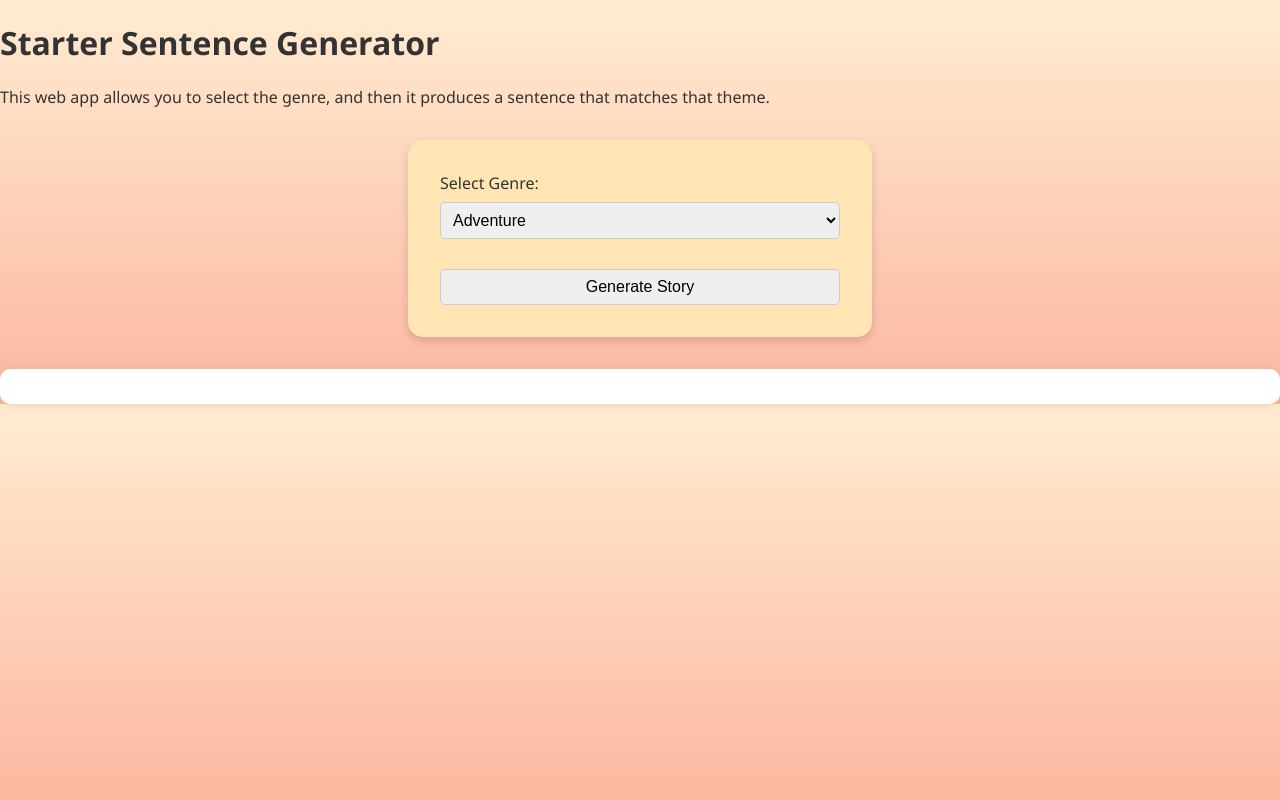
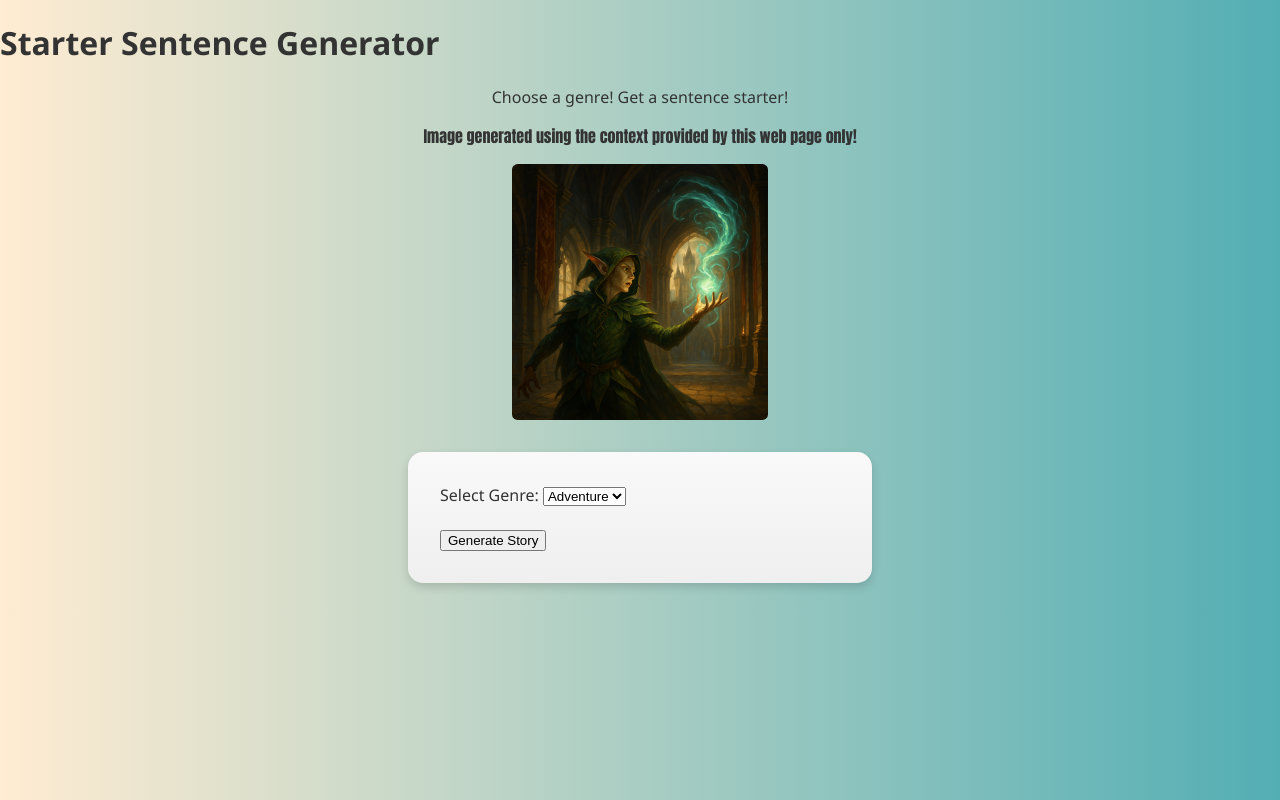
Before and after one commit to dkareti/text-story-generator, a Flask app: page / in a window 1280 px wide. Run offline with Flask 3, Linux system fonts and the light colour scheme.

Commit message:
Added an image and formating for the app

```diff
--- a/app/main.py
+++ b/app/main.py
@@ -40,7 +40,7 @@ def generate_story(genre):
     setting = random.choice(genre_data["settings"])
     goal = random.choice(genre_data["goals"])
 
-    return f"Genre: {genre.strip().capitalize()}; {selection} there was {character} {setting} who {goal}."
+    return f"{selection} there was {character} {setting} who {goal}."
 
 # Logging setup
 logging.basicConfig(level=logging.INFO)
--- a/app/static/style.css
+++ b/app/static/style.css
@@ -1,6 +1,12 @@
+:root{
+    --off-white: #f9f9f9;
+    --light-blue: #007acc;
+    --beige: #efefef;
+}
+
 body{
     font-family: 'Segoe UI', Tahoma, Geneva, Verdana, sans-serif;
-    background: linear-gradient(#ffecd2, #fcb69f);
+    background: linear-gradient(to right,#ffecd2, #53aeb4);
     color: #333;
     margin: 0;
     padding: 0;
@@ -13,12 +19,52 @@ form {
     padding: 2em;
     width: 60%;
     max-width: 400px;
-    background-color: #ffe5b4;
+    text-decoration: solid;
+    background: linear-gradient(to bottom, #f9f9f9, #efefef );
+    color: #333;
     border-radius: 15px;
     box-shadow: 0 4px 10px rgba(0, 0, 0, 0.15);
 }
 
-select, input[type="submit"] {
+#response-container {
+    margin-top: 1em;
+    display: flex;
+    align-items: center;
+    justify-content: center;
+    gap: 1em;
+}
+
+.intro{
+    font-family:Impact, Haettenschweiler, 'Arial Narrow Bold', sans-serif;
+
+}
+
+.project-thumbnail{
+  width: 100%;             /* fills the tile width */
+  height: auto;            /* keep aspect ratio */
+  object-fit: cover;       /* crops gracefully if needed */
+  border-radius: 0.35rem;
+}
+
+#copyBtn {
+    padding: 0.5em 1em;
+    font-size: 0.9em;
+    background-color: yellowgreen;
+    border: none;
+    border-radius: 5px;
+    cursor: pointer;
+    box-shadow: 0 2px 5px rgba(0, 0, 0, 0.1);
+}
+
+#copyBtn:hover {
+    background-color: var(--light-blue);
+}
+
+p{
+    text-align: center;
+}
+
+/* select, input[type="submit"] {
     font-size: 1em;
     padding: 0.5em;
     border-radius: 5px;
@@ -35,4 +81,4 @@ select, input[type="submit"] {
     padding: 1em;
     border-radius: 10px;
     box-shadow: 0 2px 10px rgba(0,0,0,0.1);
-}
+} */
--- a/app/templates/index.html
+++ b/app/templates/index.html
@@ -8,8 +8,17 @@
 <body>
     <h1>Starter Sentence Generator</h1>
     <p>
-        This web app allows you to select the genre, and then it produces a sentence that matches that theme.
+        Choose a genre! Get a sentence starter!
     </p>
+
+    <div class="intro">
+        <p>
+            Image generated using the context provided by this web page only!
+        </p>
+        <img src="../static/images/image_gen1.png" alt="Generated image" class="project-thumbnail"
+            style="max-width: 20%; height: auto; display: block; margin: 0 auto;">
+
+    </div>
     <form action="/generate" method="post">
         <label for="genre">Select Genre:</label>
         <select id="genre" name="genre">
@@ -19,7 +28,11 @@
         </select><br><br>
         <input type="submit" value="Generate Story">
     </form>
-    <div id="response"></div>
+    <div id="response-container" style="display: flex; align-items: center; justify-content: center; gap: 1em;">
+        <div id="response"></div>
+        <button id="copyBtn" style="display: none;">Copy</button>
+    </div>
+
 
     <script>
         const form = document.querySelector("form");
@@ -36,6 +49,14 @@
 
             const data = await res.json();
             responseDiv.innerHTML = `<p><strong>Your Story Starter:</strong><br>${data.response || data.error}</p>`;
+
+            // Show copy button and set up click behavior
+            copyBtn.style.display = "inline-block";
+            copyBtn.onclick = () => {
+                navigator.clipboard.writeText(result)
+                    .then(() => copyBtn.textContent = "Copied!")
+                    .catch(() => copyBtn.textContent = "Failed to copy");
+            };
         });
     </script>
 </body>
```
Also changed, not shown: app/static/images/image_gen1.png (added).
